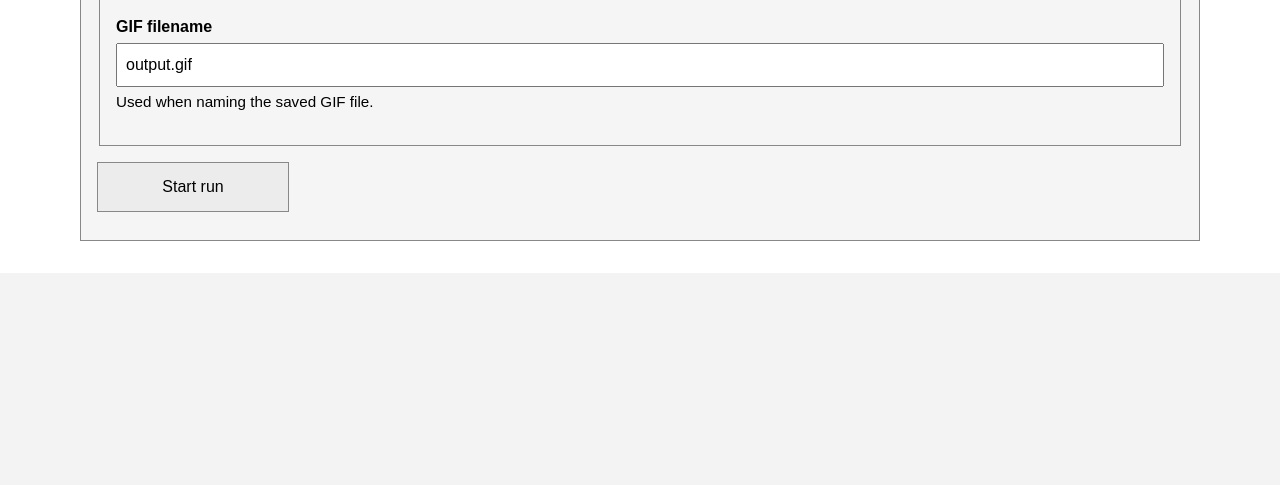
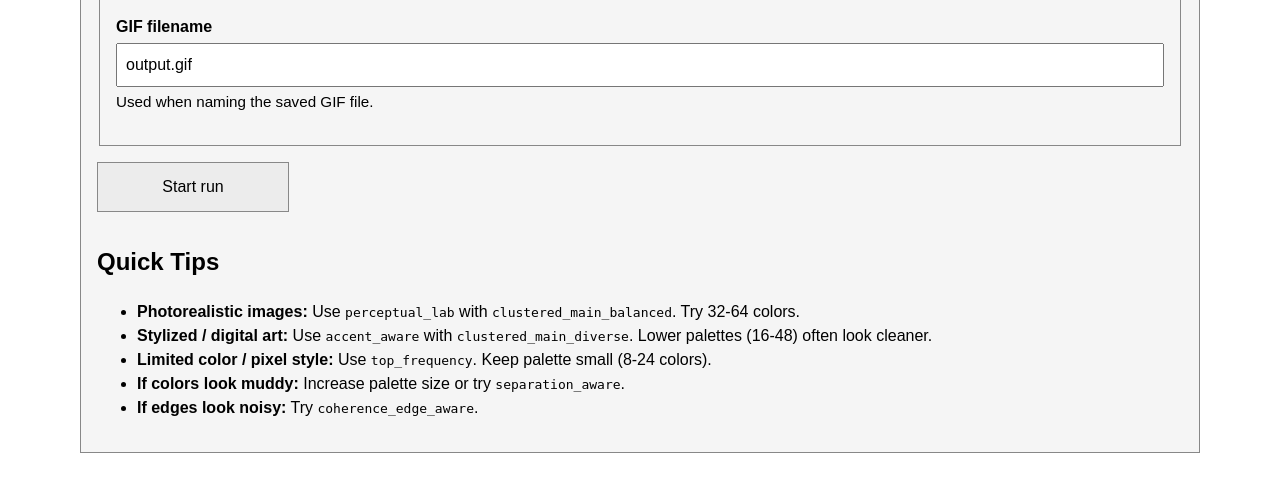
Before and after one commit to KorWolf/WolfWeaver, a Flask app: page / in a window 1280 px wide. Shown: the part 2163-2648 px from the top of the page. Before the commit the page ends 2404 px from the top, so only its background shows below. Run offline with Flask 3, Linux system fonts and the light colour scheme.

Commit message:
feat: add quick tips to form

```diff
--- a/src/templates/form.html
+++ b/src/templates/form.html
@@ -296,6 +296,39 @@
             <div class="actions">
                 <button type="submit">Start run</button>
             </div>
+            <section class="tips-card">
+                <h2>Quick Tips</h2>
+
+                <ul class="tips-list">
+                    <li>
+                        <strong>Photorealistic images:</strong>
+                        Use <code>perceptual_lab</code> with <code>clustered_main_balanced</code>.
+                        Try 32-64 colors.
+                    </li>
+
+                    <li>
+                        <strong>Stylized / digital art:</strong>
+                        Use <code>accent_aware</code> with <code>clustered_main_diverse</code>.
+                        Lower palettes (16-48) often look cleaner.
+                    </li>
+
+                    <li>
+                        <strong>Limited color / pixel style:</strong>
+                        Use <code>top_frequency</code>.
+                        Keep palette small (8-24 colors).
+                    </li>
+
+                    <li>
+                        <strong>If colors look muddy:</strong>
+                        Increase palette size or try <code>separation_aware</code>.
+                    </li>
+
+                    <li>
+                        <strong>If edges look noisy:</strong>
+                        Try <code>coherence_edge_aware</code>.
+                    </li>
+                </ul>
+            </section>
         </form>
     </main>
 
```
